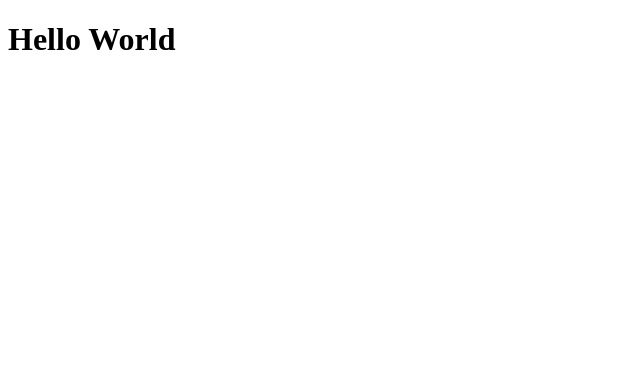
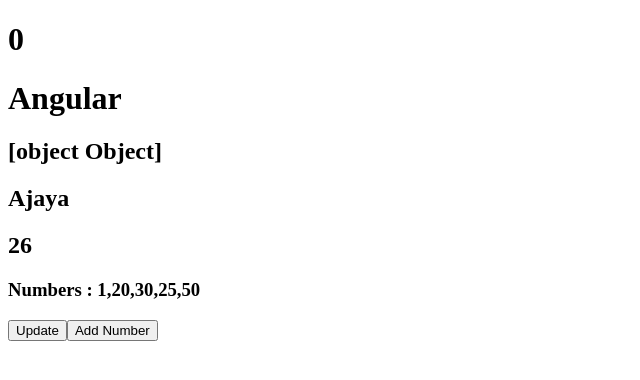
Before and after one commit to ajaya-work/Learning, an Angular app: page / in a window 1280 px wide. Shown: the top 380 px of the page, without its empty margins (0-640 px from the left). Built offline with nearby package versions, Linux system fonts and the light colour scheme.

Commit message:
Signal Datatype

```diff
--- a/src/app/app.html
+++ b/src/app/app.html
@@ -1 +1,14 @@
-<H1> Hello World</H1>
+<h1>{{count()}}</h1>
+<h1>{{name()}}</h1>
+
+<h2>{{user()}}</h2>
+
+<h2>{{user().name}}</h2>
+
+<h2>{{user().age}}</h2>
+
+<h3>Numbers : {{numbers()}}</h3>
+
+<button (click)="directUpdate()">Update</button>
+
+<button (click)="addNumber()">Add Number</button>
--- a/src/app/app.ts
+++ b/src/app/app.ts
@@ -1,6 +1,10 @@
 import { Component, signal } from '@angular/core';
 import { RouterOutlet } from '@angular/router';
 
+interface User {
+  name : string;
+  age : number
+}
 
 @Component({
   selector: 'app-root',
@@ -9,5 +13,32 @@
   styleUrl: './app.scss'
 })
 export class App {
+ count = signal<number>(0);
+ name = signal<string>('Angular');
+ isAdmin = signal<boolean>(true);
 
+//  Array in Signal
+ numbers = signal<number[]>([1,20,30,25,50]);
+
+//  object in signal
+ user = signal<{name:string, age:number}>({
+  name: 'Ajaya',
+  age :  26
+ })
+
+//  signal using interface
+ person = signal<User>({
+  name: 'Ajaya',
+  age : 26
+ })
+
+ directUpdate(){
+  this.count.set(5);
+  this.name.set('Ajaya');
+  this.numbers.set([100,200,300]);
+ }
+
+ addNumber(){
+  this.numbers.update(arr => [...arr, 400] )
+ }
 }
```
